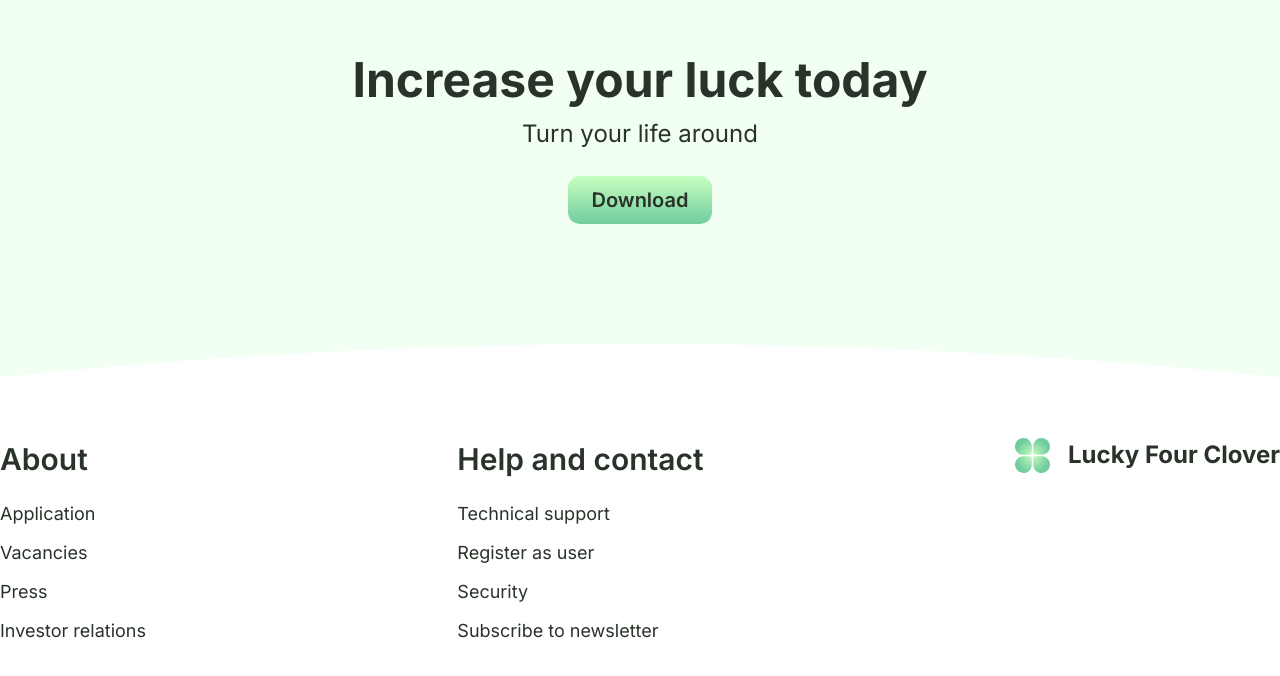
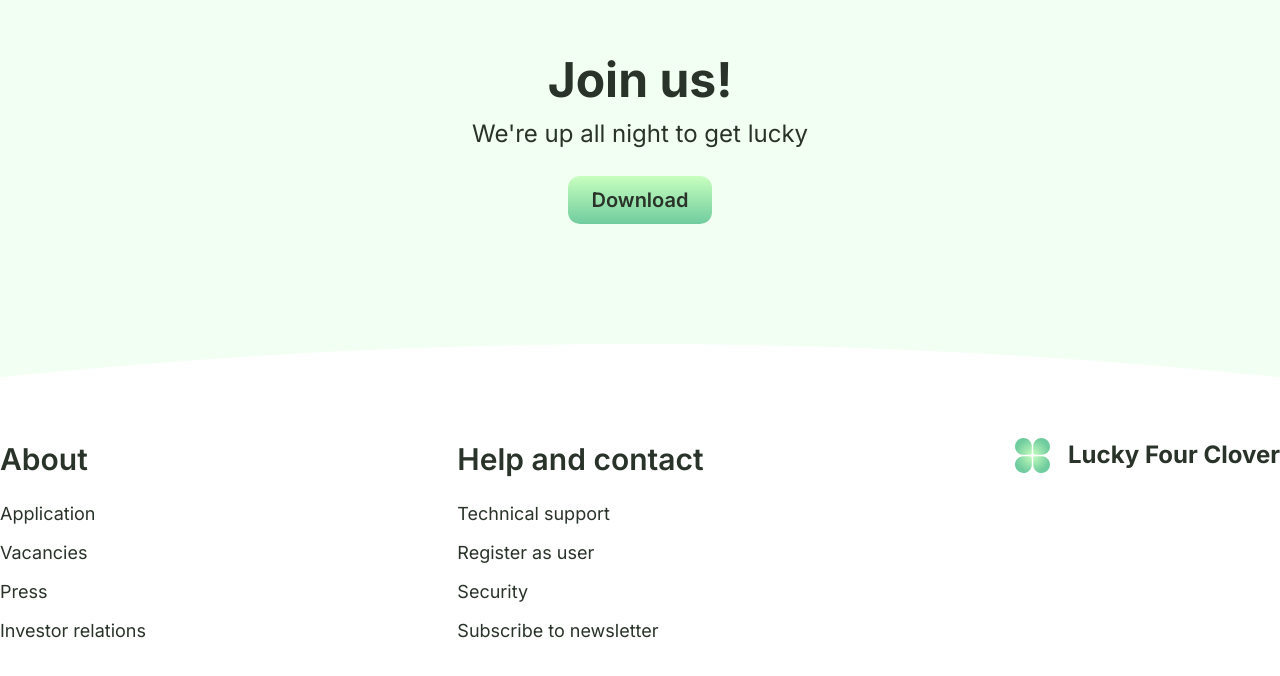
Before and after one commit to TheFlyingWhale/lucky-four-clover, a React (Create React App) app: page / in a window 1280 px wide. Shown: the part 4351-5027 px from the top of the page. Built offline with nearby package versions, Linux system fonts and the light colour scheme.

Commit message:
change root cta text

```diff
--- a/src/routes/root/index.tsx
+++ b/src/routes/root/index.tsx
@@ -46,8 +46,8 @@ const Root = () => {
 				<AppReviews />
 
 				<CallToAction
-					title="Increase your luck today"
-					text="Turn your life around"
+					title="Join us!"
+					text="We're up all night to get lucky"
 					buttonText="Download"
 					url="/"
 				/>
```
